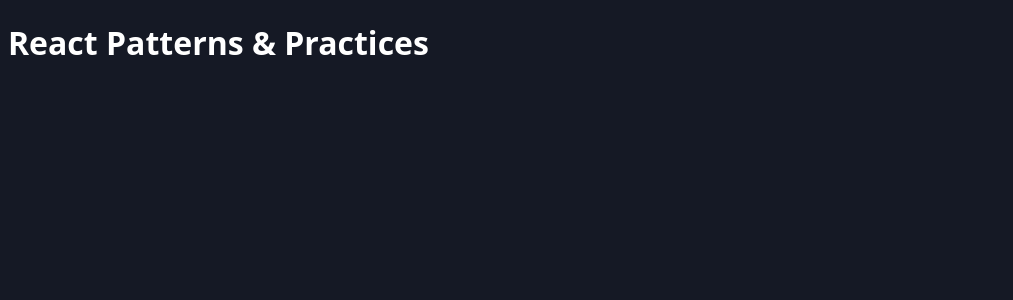
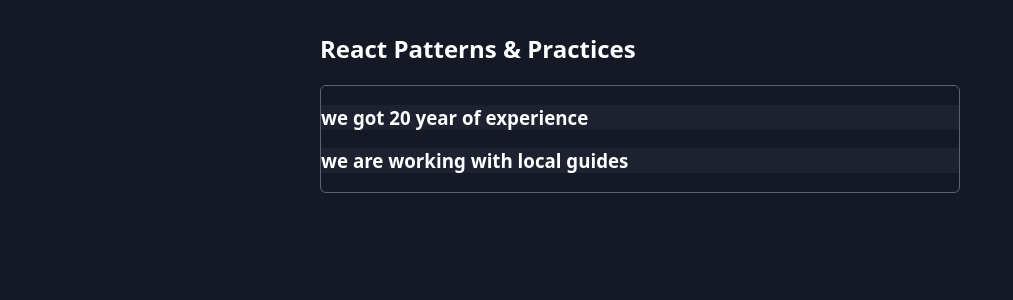
Before and after one commit to ImJustAPassenger/bestPractiseReact, a React (Vite) app: page / in a window 1280 px wide. Shown: the top 300 px of the page, without its empty margins (0-1013 px from the left). Built offline with nearby package versions, Linux system fonts and the light colour scheme.

Commit message:
added context

```diff
--- a/src/App.jsx
+++ b/src/App.jsx
@@ -1,5 +1,28 @@
+import Accordion from "./components/Accordion/Accordion";
+import AccordionItem from "./components/AccordionItem";
+
 function App() {
-  return <h1>React Patterns & Practices</h1>;
+  return (
+    <main>
+      <section>
+        <h1>React Patterns & Practices</h1>
+        <Accordion className="accordion">
+         <AccordionItem id="experience" className="accordion-item" title="we got 20 year of experience">
+          <article>
+            <p>You can&apos;t go wrong with us.</p>
+            <p>We are in the business of planning highly individualizade vacation trips for more than 20 years</p>
+          </article>
+         </AccordionItem>
+            <AccordionItem id="local-guides" className="accordion-item" title="we are working with local guides">
+          <article>
+            <p>We are not doing this along from our office</p>
+            <p>Instead, we are working with local guides to ensure a safe and pleasant vacantion</p>
+          </article>
+         </AccordionItem>
+        </Accordion>
+      </section>
+    </main>
+  )
 }
 
 export default App;
--- /dev/null
+++ b/src/components/Accordion/Accordion.jsx
@@ -0,0 +1,30 @@
+import { createContext, useContext, useState } from "react";
+
+const AccordionContext = createContext();
+
+export function useAccordionContext() {
+  const ctx=  useContext(AccordionContext)
+  if(!ctx){
+    throw new Error('Accordion-related components must be wrapped by <Accordion>')
+  }
+  return ctx
+}
+export default function Accordion({ children, className }) {
+  const [openItemId, setOpenItemId] = useState();
+  function openItem(id) {
+    setOpenItemId(id);
+  }
+  function closeItem() {
+    setOpenItemId(null);
+  }
+  const contextValue = {
+    openItemId,
+    openItem,
+    closeItem,
+  };
+  return (
+    <AccordionContext.Provider value={contextValue}>
+      <ul className={className}>{children}</ul>
+    </AccordionContext.Provider>
+  );
+}
--- /dev/null
+++ b/src/components/AccordionItem.jsx
@@ -0,0 +1,23 @@
+import { useAccordionContext } from "./Accordion/Accordion";
+
+function AccordionItem({ id, title, children, className }) {
+  const { openItemId, openItem, closeItem } = useAccordionContext();
+  const isOpen = openItemId === id;
+  function handleClick() {
+    console.log('is clicked: '+id)
+    if (isOpen) {
+      closeItem();
+    } else {
+
+      openItem(id);
+    }
+  }
+  return (
+    <li className={className}>
+      <h3 onClick={handleClick}>{title}</h3>
+      <div className={isOpen ? "accordion-item-content open" : "accordion-item-content"}>{children}</div>
+    </li>
+  );
+}
+
+export default AccordionItem;
```
